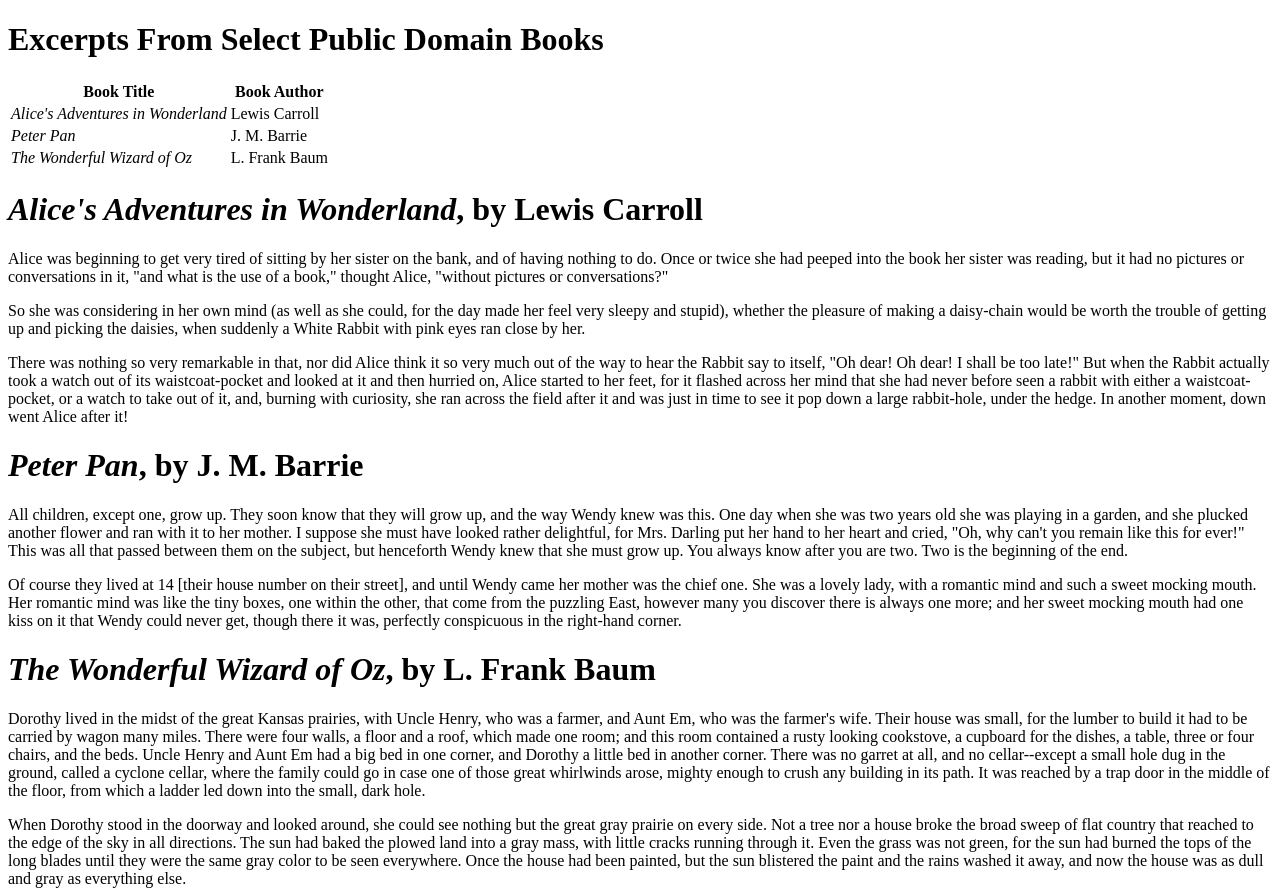
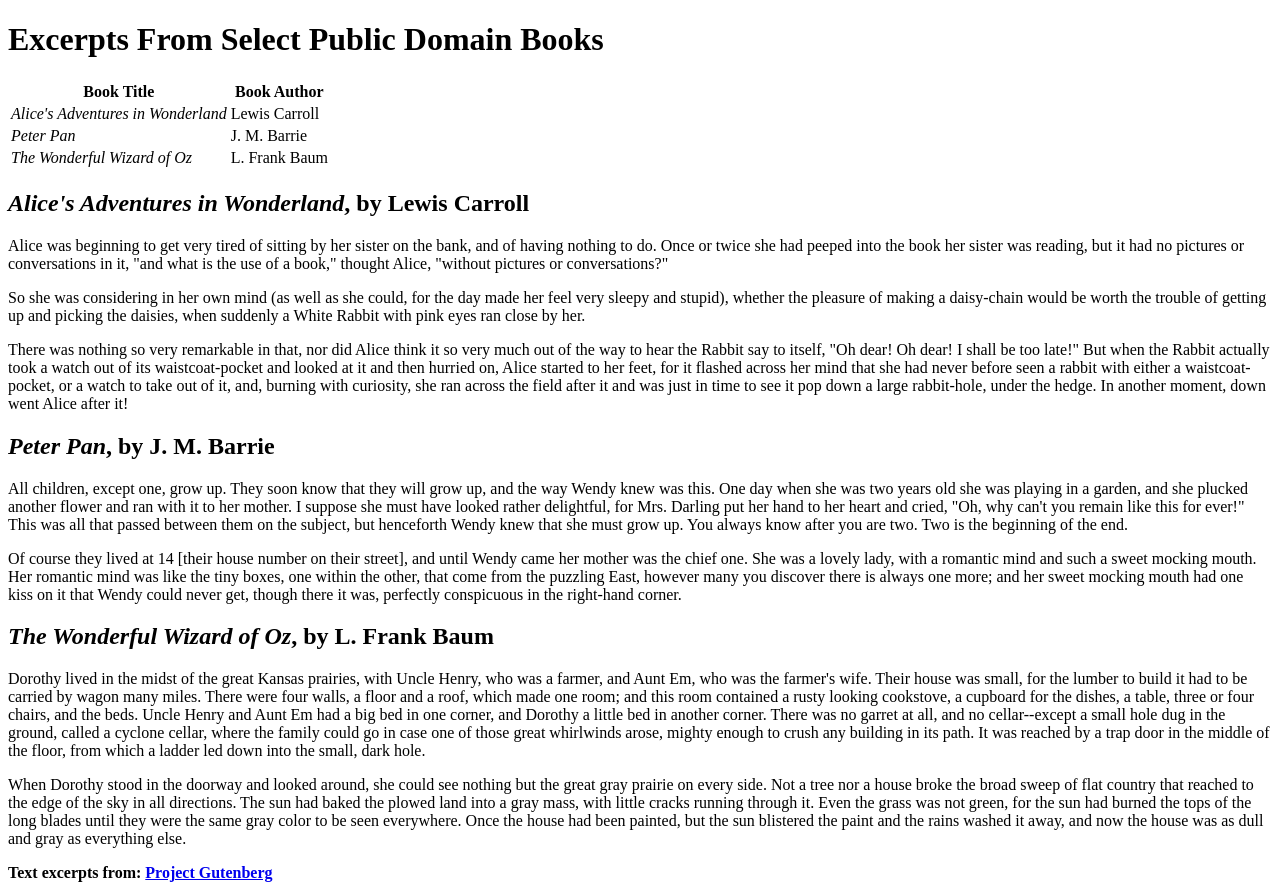
Before and after one commit to daniellimiit/lab3, a plain HTML site: page index.html in a window 1280 px wide. Shown: the top 891 px of the page. Drawn offline with Linux system fonts and the light colour scheme.

Commit message:
fixed h2

```diff
--- a/index.html
+++ b/index.html
@@ -27,7 +27,7 @@
 </table>
 
 
-<h1><em>Alice's Adventures in Wonderland</em>, by Lewis Carroll</h1>
+<h2><em>Alice's Adventures in Wonderland</em>, by Lewis Carroll</h2>
 <p>Alice was beginning to get very tired of sitting by her sister on the bank, and of having nothing to do. Once or twice she had peeped into the book her sister was reading, but it had no pictures or conversations in it, "and what is the use of a book," thought Alice, "without pictures or conversations?"</p>
 
 <p>So she was considering in her own mind (as well as she could, for the day made her feel very sleepy and stupid), whether the pleasure of making a daisy-chain would be worth the trouble of getting up and picking the daisies, when suddenly a White Rabbit with pink eyes ran close by her.</p>
@@ -36,14 +36,14 @@
 
 
 
-<h1><em>Peter Pan</em>, by J. M. Barrie</h1>
+<h2><em>Peter Pan</em>, by J. M. Barrie</h2>
 <p>All children, except one, grow up. They soon know that they will grow up, and the way Wendy knew was this. One day when she was two years old she was playing in a garden, and she plucked another flower and ran with it to her mother. I suppose she must have looked rather delightful, for Mrs. Darling put her hand to her heart and cried, "Oh, why can't you remain like this for ever!" This was all that passed between them on the subject, but henceforth Wendy knew that she must grow up. You always know after you are two. Two is the beginning of the end.</p>
 
 <p>Of course they lived at 14 [their house number on their street], and until Wendy came her mother was the chief one. She was a lovely lady, with a romantic mind and such a sweet mocking mouth. Her romantic mind was like the tiny boxes, one within the other, that come from the puzzling East, however many you discover there is always one more; and her sweet mocking mouth had one kiss on it that Wendy could never get, though there it was, perfectly conspicuous in the right-hand corner.</p>
 
 
 
-<h1><em>The Wonderful Wizard of Oz</em>, by L. Frank Baum</h1>
+<h2><em>The Wonderful Wizard of Oz</em>, by L. Frank Baum</h2>
 <p>Dorothy lived in the midst of the great Kansas prairies, with Uncle Henry, who was a farmer, and Aunt Em, who was the farmer's wife.  Their house was small, for the lumber to build it had to be carried by wagon many miles.  There were four walls, a floor and a roof, which made one room; and this room contained a rusty looking cookstove, a cupboard for the dishes, a table, three or four chairs, and the beds.  Uncle Henry and Aunt Em had a big bed in one corner, and Dorothy a little bed in another corner.  There was no garret at all, and no cellar--except a small hole dug in the ground, called a cyclone cellar, where the family could go in case one of those great whirlwinds arose, mighty enough to crush any building in its path.  It was reached by a trap door in the middle of the floor, from which a ladder led down into the small, dark hole.</p>
 
 <p>When Dorothy stood in the doorway and looked around, she could see nothing but the great gray prairie on every side.  Not a tree nor a house broke the broad sweep of flat country that reached to the edge of the sky in all directions.  The sun had baked the plowed land into a gray mass, with little cracks running through it.  Even the grass was not green, for the sun had burned the tops of the long blades until they were the same gray color to be seen everywhere.  Once the house had been painted, but the sun blistered the paint and the rains washed it away, and now the house was as dull and gray as everything else.</p>
```
